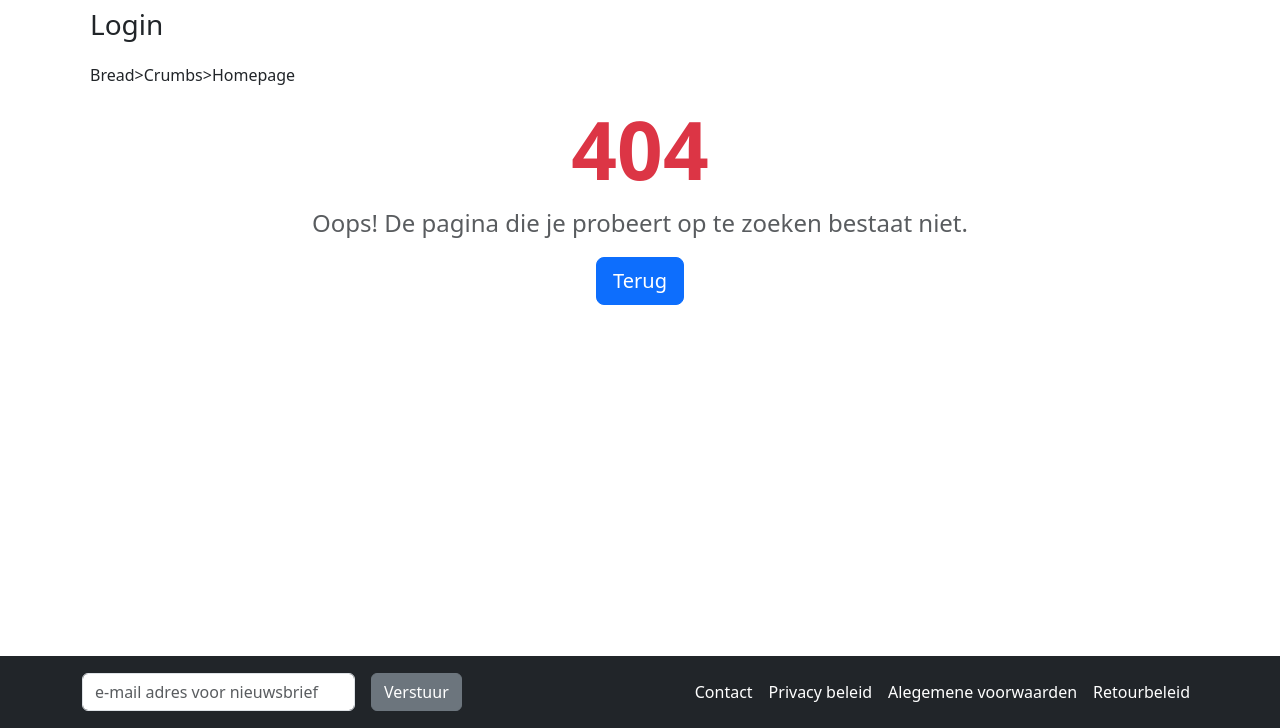
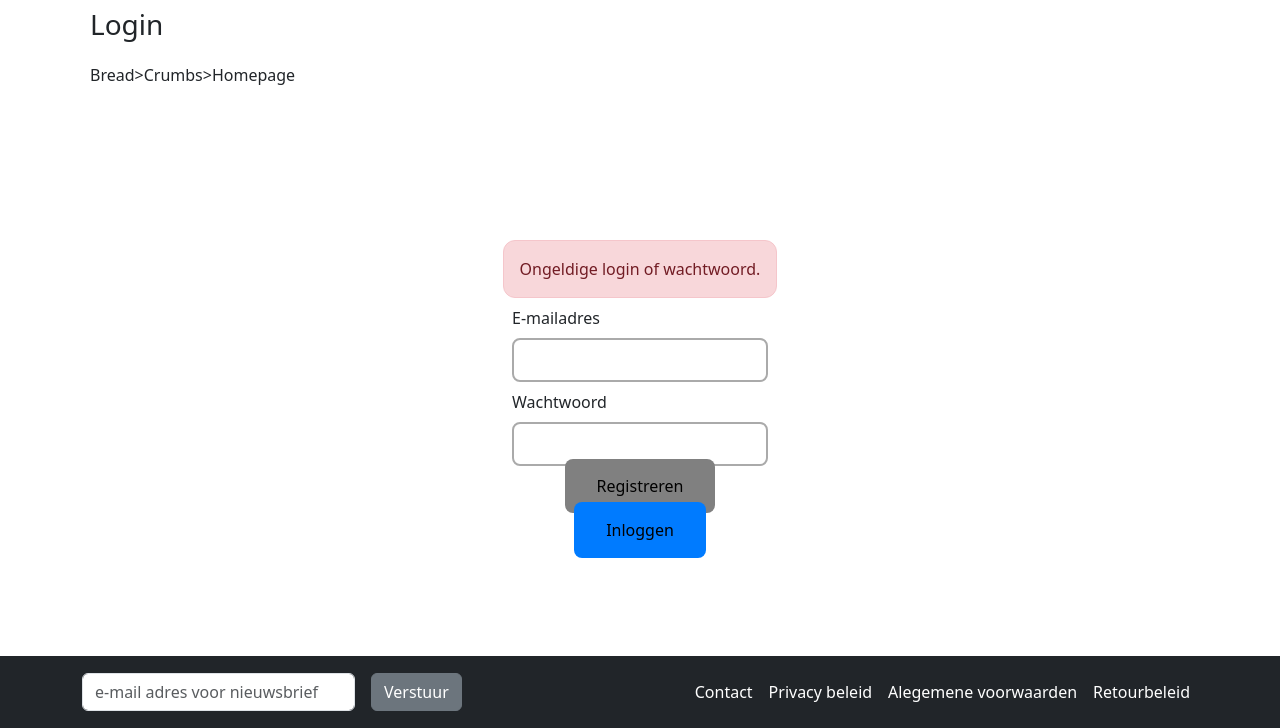
Before and after one commit to basjan851/The-Sixth-String-3A, a PHP site: page /index.php?page=Login&iw=1 in a window 1280 px wide. Shown: the part 72-800 px from the top of the page. Run offline with PHP 8.4, Linux system fonts and the light colour scheme.

Commit message:
Werkende login mechanisme, Aanpassen Initiele Schema voor huisvesting wachtwoord, aanmaken rollen, troep weghalen, migration tool fix

```diff
--- a/index.php
+++ b/index.php
@@ -41,6 +41,7 @@ $content = loadStaticPage($page); // Statische pagina laden
             flex: 1; /* zorgt ervoor dat de header en footer boven en onder blijven staan*/
         }
         .standard-height {
+            height: 600px;
             min-height: 600px; /* Astandaard hoogte */
         }
     </style>
--- a/migrations/20241203-InitieleSchema.sql
+++ b/migrations/20241203-InitieleSchema.sql
@@ -97,7 +97,7 @@ create index product_id
 
 create table rollen
 (
-    id           int auto_increment
+    id           int
         primary key,
     naam         varchar(50)  not null,
     beschrijving varchar(255) null
@@ -108,7 +108,7 @@ create table gebruikers
     id         int auto_increment
         primary key,
     email      varchar(255) not null,
-    wachtwoord varchar(50)  not null,
+    wachtwoord varchar(255)  not null,
     rol        int          not null,
     actief     tinyint(1)   not null,
     constraint gebruikers_ibfk_1
--- /dev/null
+++ b/migrations/20241207-Rollen.sql
@@ -0,0 +1,6 @@
+INSERT INTO rollen (id, naam, beschrijving) VALUES (0, "Klant", "Klant van The Sixth String"),
+                                                    (1, "Webredacteur", ""),
+                                                    (2, "Logistiek Medewerker", ""),
+                                                    (3, "Klantenservice medewerker", ""),
+                                                    (4, "CTO (Technische Directeur)", ""),
+                                                    (5, "Beheerder", "")
--- /dev/null
+++ b/pages/Login.php
@@ -0,0 +1,97 @@
+<style>
+    #formparent {
+        position: relative;
+        height: 100%;
+        display: flex;
+        align-items: center;
+        justify-content: center;
+    }
+
+    #loginform {
+        display: grid;
+
+        input[type=text],
+        input[type=password] {
+            width: 100%;
+            border: 2px solid #aaa;
+            border-radius: 8px;
+            margin: 8px 0;
+            outline: none;
+            padding: 8px;
+            box-sizing: border-box;
+            transition: .3s;
+        }
+
+        input[type=text]:focus,
+        input[type=password]:focus {
+            border-color: dodgerBlue;
+            box-shadow: 0 0 8px 0 dodgerBlue;
+        }
+
+        input[type=button],
+        input[type=submit],
+        input[type=reset],
+        .formbutton {
+            background-color: #007bff;
+            border: none;
+            color: black;
+            padding: 16px 32px;
+            border-radius: 8px;
+            text-decoration: none;
+            margin: 4px 2px;
+            cursor: pointer;
+        }
+
+        label {
+            float: left;
+        }
+
+        .vanillaalert {
+            padding: 16px;
+            border: thin solid #ffeeba;
+            border-radius: 12px;
+            margin-bottom: 8px;
+        }
+
+        .va-warning {
+            background-color: #fff3cd;
+            color: #856404;
+            border-color: #ffeeba;
+        }
+
+        .va-error {
+            background-color: #f8d7da;
+            color: #721c24;
+            border-color: #f5c6cb;
+        }
+
+    }
+</style>
+<div id="formparent">
+    <form id="loginform" action="/api/login.php" method="POST">
+        <?php
+        if (!empty($_GET["im"])) {
+            echo '<div class="vanillaalert va-warning" role="alert">
+                Door inactiviteit bent u automatisch uitgelogd. Log opnieuw in om verder te gaan.
+            </div>';
+        };
+        if (!empty($_GET["iw"])) {
+            echo '<div class="vanillaalert va-error" role="alert">
+                Ongeldige login of wachtwoord.
+            </div>';
+        };
+        ?>
+        <center>
+            <div style="max-width: 20vw;">
+                <label for="email">E-mailadres</label>
+                <input type="text" id="first" name="email" placeholder="" required>
+                <label for="password">Wachtwoord</label>
+                <input type="password" id="password" name="password" placeholder="" required>
+                <div style="text-align: center;">
+                    <a class="formbutton" href="/index.php?page=Registreren" style="background-color: grey">Registreren</a>
+                    <button class="formbutton" type="submit">Inloggen</button>
+                </div>
+            </div>
+        </center>
+    </form>
+</div>
```
Also changed, not shown: api/login.php (added, +26 -0 lines), helpers/envreader.php (deleted, +0 -13 lines), migrations/applymigrations.php (+12 -9 lines).
